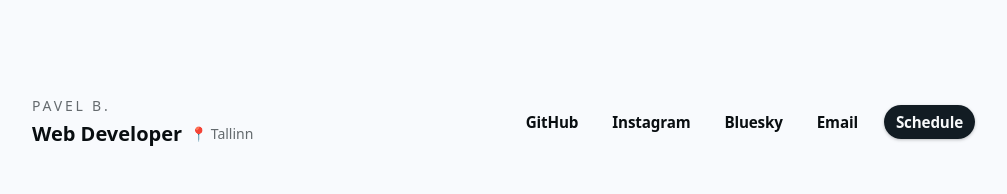
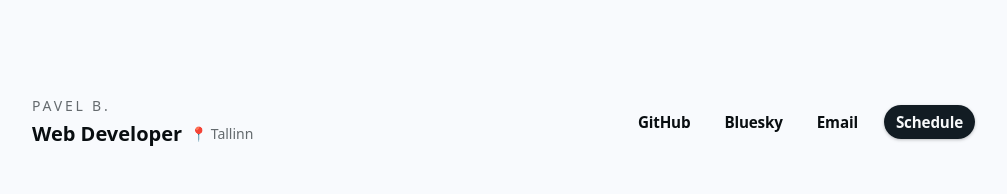
Before and after one commit to paulbgtr/paulbg.dev, a Next.js app: page / in a window 1280 px wide. Shown: the top 194 px of the page, without its empty margins (136-1143 px from the left). Built offline with nearby package versions, Linux system fonts and the light colour scheme.

Commit message:
remove instagram link

```diff
--- a/components/navbar.tsx
+++ b/components/navbar.tsx
@@ -33,14 +33,6 @@ export const Navbar = () => {
             </Link>
           </Button>
           <Button asChild variant="ghost" size="sm">
-            <Link
-              href="https://www.instagram.com/pavelbgtr/"
-              aria-label="Instagram"
-            >
-              Instagram
-            </Link>
-          </Button>
-          <Button asChild variant="ghost" size="sm">
             <Link href="https://pbgtr.bsky.social/" aria-label="X">
               Bluesky
             </Link>
```
